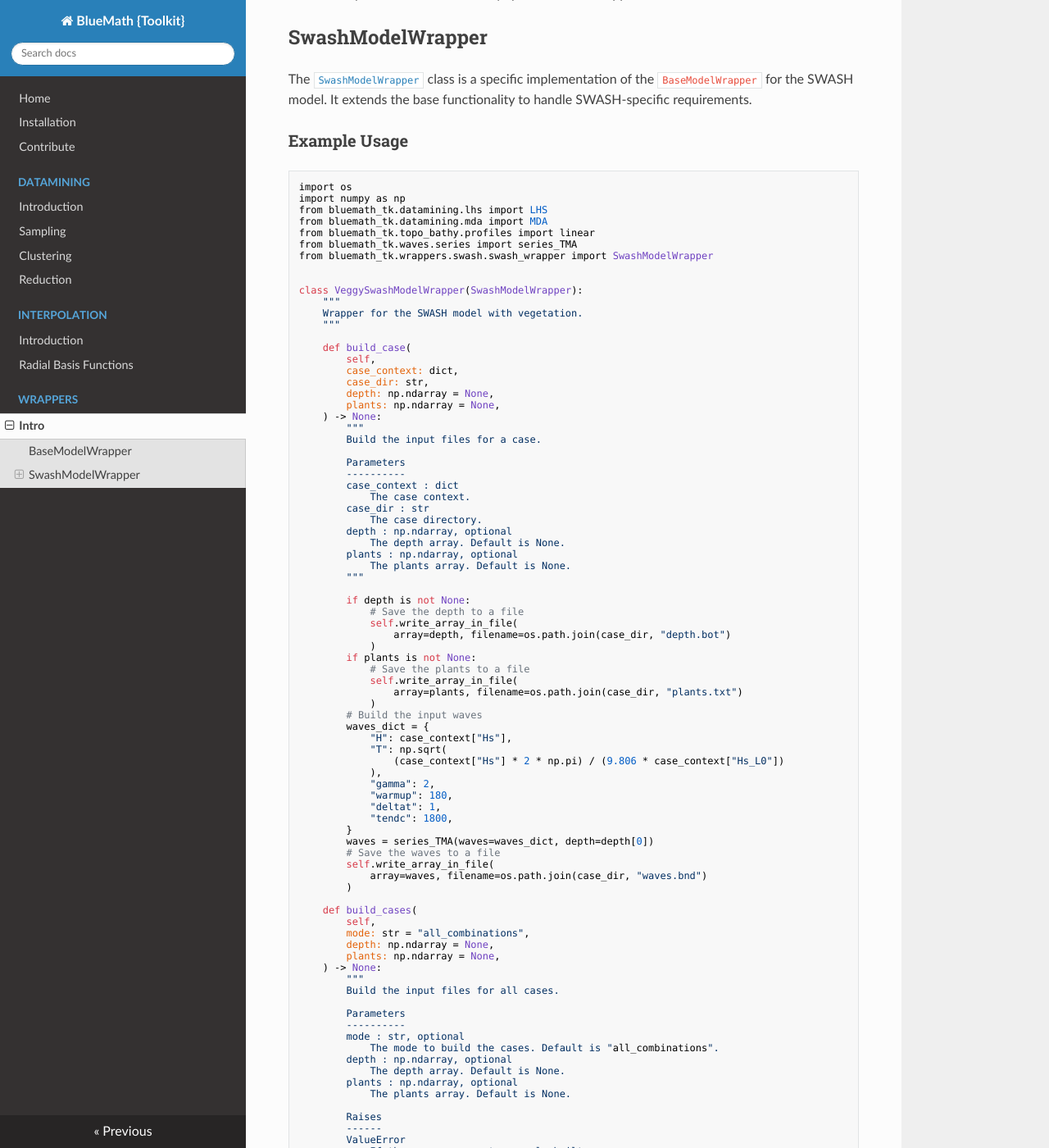
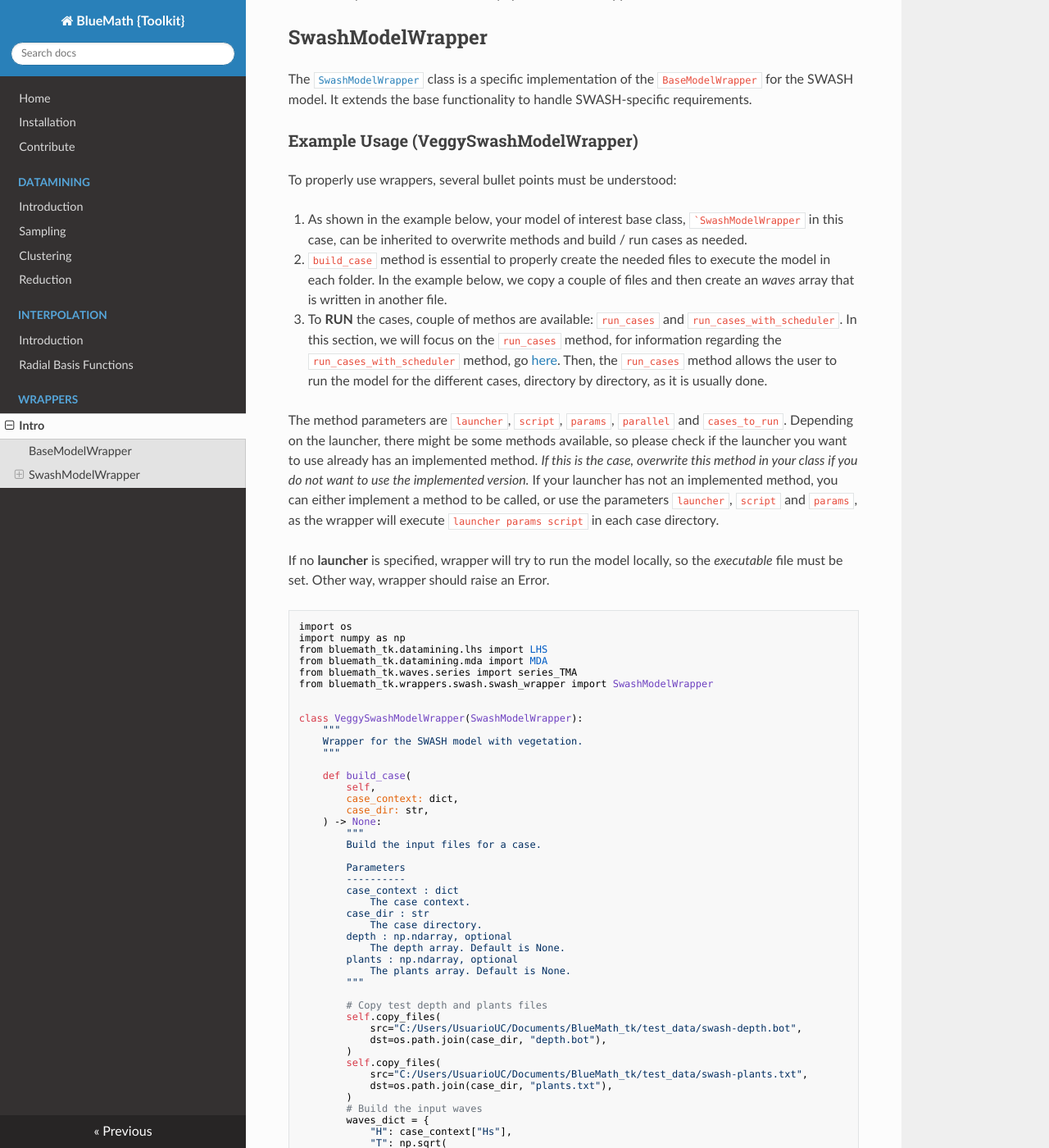
Before and after one commit to GeoOcean/BlueMath_tk, an MkDocs documentation site: the page built from docs/wrappers/intro.md, in a window 1280 px wide and 1400 px high, scrolled down 404 px. Shown: the whole window at 82% size. Built offline with MkDocs 1.6.1, drawn with Linux system fonts in a browser that asks for light colours; nearby versions of some CDN libraries; some of the changed text lies outside the part shown.

Commit message:
[JTH] add more docu and extra features to swash and base model wrappers

````diff
--- a/docs/wrappers/intro.md
+++ b/docs/wrappers/intro.md
@@ -12,14 +12,26 @@ The [`BaseModelWrapper`](base_wrapper.md) class serves as the base class for all
 
 The [`SwashModelWrapper`](swash_wrapper.md) class is a specific implementation of the `BaseModelWrapper` for the SWASH model. It extends the base functionality to handle SWASH-specific requirements.
 
-### Example Usage
+### Example Usage (VeggySwashModelWrapper)
+
+To properly use wrappers, several bullet points must be understood:
+
+1. As shown in the example below, your model of interest base class, ``SwashModelWrapper` in this case, can be inherited to overwrite methods and build / run cases as needed.
+
+2. `build_case` method is essential to properly create the needed files to execute the model in each folder. In the example below, we copy a couple of files and then create an *waves* array that is written in another file.
+
+3. To **RUN** the cases, couple of methos are available: `run_cases` and `run_cases_with_scheduler`. In this section, we will focus on the `run_cases` method, for information regarding the `run_cases_with_scheduler` method, go [here](schedulers.md).
+Then, the `run_cases` method allows the user to run the model for the different cases, directory by directory, as it is usually done.
+
+The method parameters are `launcher`, `script`, `params`, `parallel` and `cases_to_run`. Depending on the launcher, there might be some methods available, so please check if the launcher you want to use already has an  implemented method. *If this is the case, overwrite this method in your class if you do not want to use the implemented version.* If your launcher has not an implemented method, you can either implement a method to be called, or use the parameters `launcher`, `script` and `params`, as the wrapper will execute `launcher params script` in each case directory.
+
+If no **launcher** is specified, wrapper will try to run the model locally, so the *executable* file must be set. Other way, wrapper should raise an Error.
 
 ```python
 import os
 import numpy as np
 from bluemath_tk.datamining.lhs import LHS
 from bluemath_tk.datamining.mda import MDA
-from bluemath_tk.topo_bathy.profiles import linear
 from bluemath_tk.waves.series import series_TMA
 from bluemath_tk.wrappers.swash.swash_wrapper import SwashModelWrapper
 
@@ -33,8 +45,6 @@ class VeggySwashModelWrapper(SwashModelWrapper):
         self,
         case_context: dict,
         case_dir: str,
-        depth: np.ndarray = None,
-        plants: np.ndarray = None,
     ) -> None:
         """
         Build the input files for a case.
@@ -51,16 +61,15 @@ class VeggySwashModelWrapper(SwashModelWrapper):
             The plants array. Default is None.
         """
 
-        if depth is not None:
-            # Save the depth to a file
-            self.write_array_in_file(
-                array=depth, filename=os.path.join(case_dir, "depth.bot")
-            )
-        if plants is not None:
-            # Save the plants to a file
-            self.write_array_in_file(
-                array=plants, filename=os.path.join(case_dir, "plants.txt")
-            )
+        # Copy test depth and plants files
+        self.copy_files(
+            src="C:/Users/UsuarioUC/Documents/BlueMath_tk/test_data/swash-depth.bot",
+            dst=os.path.join(case_dir, "depth.bot"),
+        )
+        self.copy_files(
+            src="C:/Users/UsuarioUC/Documents/BlueMath_tk/test_data/swash-plants.txt",
+            dst=os.path.join(case_dir, "plants.txt"),
+        )
         # Build the input waves
         waves_dict = {
             "H": case_context["Hs"],
@@ -72,7 +81,7 @@ class VeggySwashModelWrapper(SwashModelWrapper):
             "deltat": 1,
             "tendc": 1800,
         }
-        waves = series_TMA(waves=waves_dict, depth=depth[0])
+        waves = series_TMA(waves=waves_dict, depth=10.0)
         # Save the waves to a file
         self.write_array_in_file(
             array=waves, filename=os.path.join(case_dir, "waves.bnd")
@@ -81,8 +90,6 @@ class VeggySwashModelWrapper(SwashModelWrapper):
     def build_cases(
         self,
         mode: str = "all_combinations",
-        depth: np.ndarray = None,
-        plants: np.ndarray = None,
     ) -> None:
         """
         Build the input files for all cases.
@@ -109,8 +116,6 @@ class VeggySwashModelWrapper(SwashModelWrapper):
             self.build_case(
                 case_context=case_context,
                 case_dir=case_dir,
-                depth=depth,
-                plants=plants,
             )
 
 
@@ -118,7 +123,7 @@ class VeggySwashModelWrapper(SwashModelWrapper):
 if __name__ == "__main__":
     # Define the input parameters
     templates_dir = (
-        "/home/tausiaj/GitHub-GeoOcean/BlueMath/bluemath_tk/wrappers/swash/templates/"
+        "C:/Users/UsuarioUC/Documents/BlueMath_tk/bluemath_tk/wrappers/swash/templates"
     )
     templates_name = ["input.sws"]
     # Get 5 cases using LHS and MDA
@@ -132,19 +137,7 @@ if __name__ == "__main__":
     mda = MDA(num_centers=5)
     mda.fit(data=lhs_data)
     model_parameters = mda.centroids.to_dict(orient="list")
-    output_dir = "/home/tausiaj/GitHub-GeoOcean/BlueMath/test_cases/swash/"
-    # Create the depth
-    """
-    dx:      bathymetry mesh resolution at x axes (m)
-    h0:      offshore depth (m)
-    bCrest:  beach heigh (m)
-    m:       profile slope
-    Wfore:   flume length before slope toe (m)
-    """
-    linear_depth = linear(dx=0.05, h0=10, bCrest=5, m=1, Wfore=10)
-    # Create the plants
-    plants = np.zeros(linear_depth.size)
-    plants[(linear_depth < 1) & (linear_depth > 0)] = 1.0
+    output_dir = "C:/Users/UsuarioUC/Documents/BlueMath_tk/test_cases/swash/"
     # Create an instance of the SWASH model wrapper
     swan_model = VeggySwashModelWrapper(
         templates_dir=templates_dir,
@@ -153,11 +146,11 @@ if __name__ == "__main__":
         output_dir=output_dir,
     )
     # Build the input files
-    swan_model.build_cases(mode="one_by_one", depth=linear_depth, plants=plants)
-    # Set the SWASH executable
+    swan_model.build_cases(mode="one_by_one")
+    # Set the SWASH executable (not used if docker is used)
     swan_model.set_swash_exec(
         "/home/tausiaj/GeoOcean-Execs/SWASH-10.05-Linux/bin/swashrun"
     )
     # Run the model
-    swan_model.run_cases()
+    swan_model.run_cases(launcher="docker")
 ```
````
Also changed, not shown: docs/wrappers/schedulers.md (added, +3 -0 lines), 4 other files.
